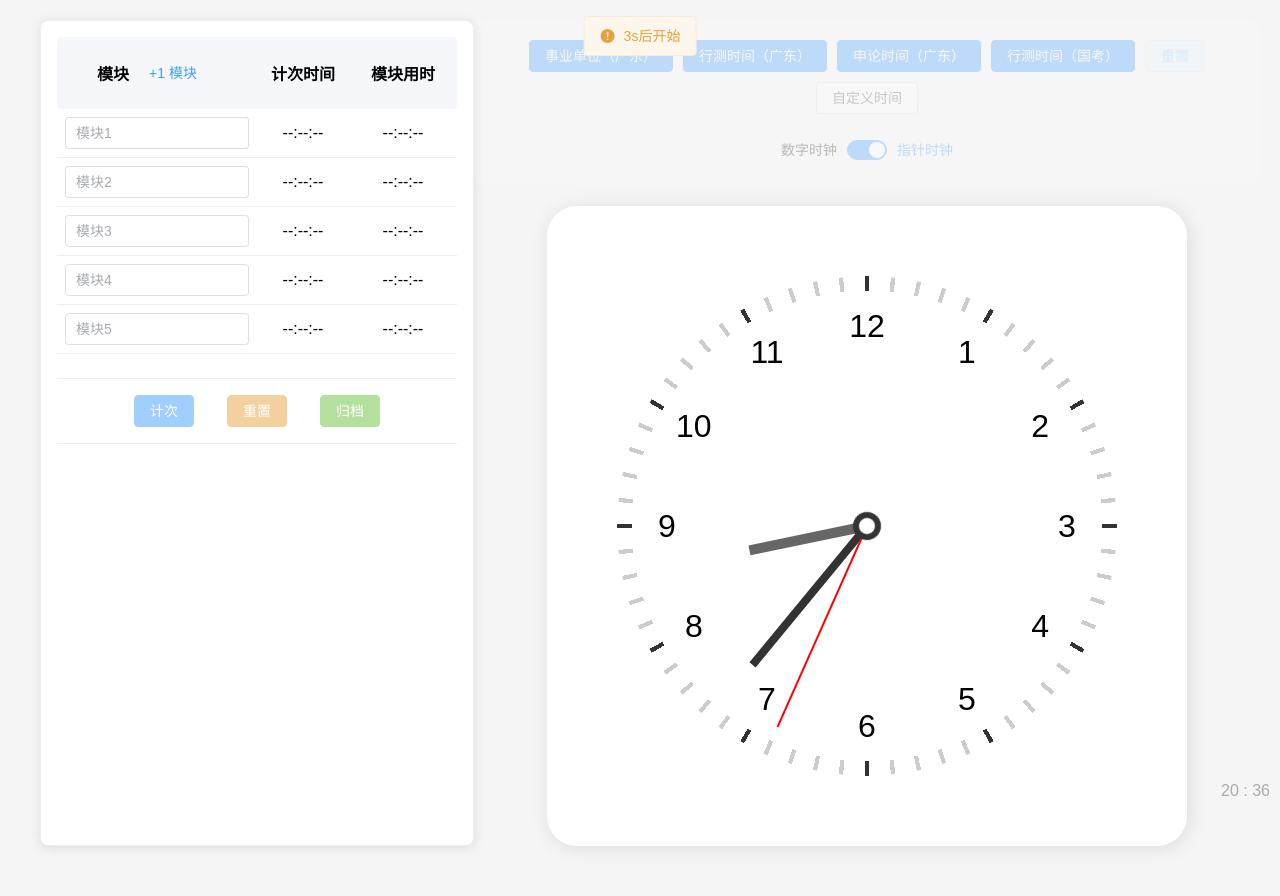
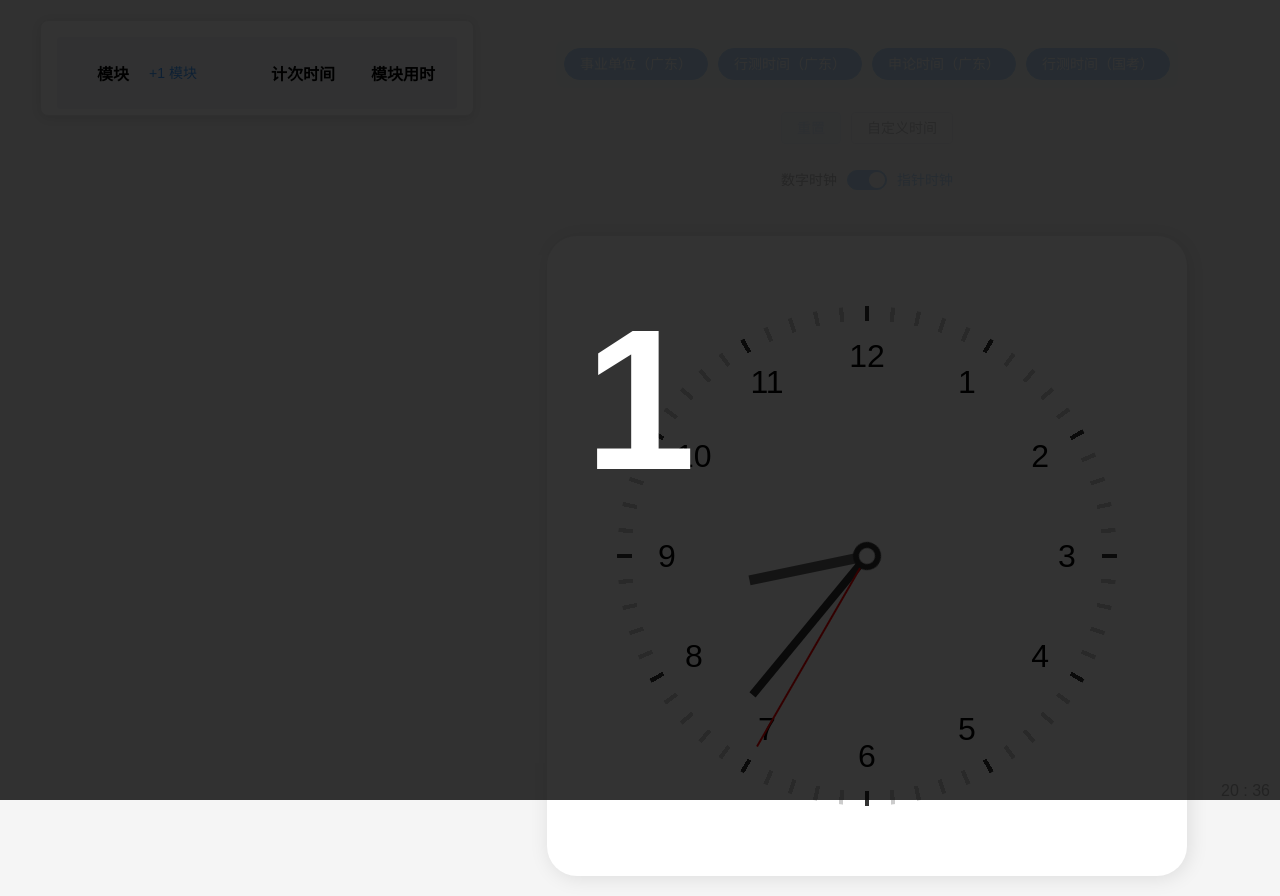
Before and after one commit to JShengchow/clock, a Vue app: page / in a window 1280 px wide. Both pictures are taken after a click on the button "事业单位（广东）". Before the commit the page ends 866 px from the top, so only its background shows below. Built offline with nearby package versions, Linux system fonts and the light colour scheme.

Commit message:
feat: enhance UI interactions - 添加全屏倒计时动画 - 优化左侧计时列表交互 - 添加列表固定功能 - 美化按钮样式 - 优化过渡动画效果

```diff
--- a/src/App.vue
+++ b/src/App.vue
@@ -1,5 +1,12 @@
 <template>
   <div id="app">
+    <!-- 全屏倒计时 -->
+    <Transition name="el-fade-in-linear">
+      <div v-if="showCountdown" class="fullscreen-countdown">
+        <div class="countdown-number">{{ countdownNumber }}</div>
+      </div>
+    </Transition>
+
     <div class="clock-container">
       <!-- 左侧计时列表 -->
       <TimingList
@@ -51,7 +58,7 @@ import { ref, computed, watch, onMounted, onUnmounted } from 'vue';
 import { formatTime, createExamTime, getRemainingTime, getCurrentDisplayTime, getExamDisplayTime } from './utils/timeUtils';
 import AnalogClock from './components/AnalogClock.vue';
 import TimeControls from './components/TimeControls.vue';
-import { ElMessage, ElMessageBox } from 'element-plus';
+import { ElLoading, ElMessage, ElMessageBox } from 'element-plus';
 import TimingList from './components/TimingList.vue';
 
 const switchClock = ref(true);
@@ -128,13 +135,36 @@ watch(
   }
 );
 
+const showCountdown = ref(false);
+const countdownNumber = ref(3);
+
+// 倒计时函数
+const startCountdown = (callback) => {
+  showCountdown.value = true;
+  countdownNumber.value = 3;
+
+  const countdownInterval = setInterval(() => {
+    countdownNumber.value--;
+    if (countdownNumber.value <= 0) {
+      clearInterval(countdownInterval);
+      showCountdown.value = false;
+      callback?.();
+    }
+  }, 1000);
+
+  // 返回清理函数
+  return () => {
+    clearInterval(countdownInterval);
+    showCountdown.value = false;
+  };
+};
+
 // 处理时间设置
 const handleSetTime = (duration, hour, minutes, seconds) => {
-  ElMessage.warning('3s后开始');
-  setTimeout(() => {
+  startCountdown(() => {
     examTimes.value = createExamTime(duration, hour, minutes, seconds);
     isExamMode.value = true;
-  }, 3000);
+  });
 };
 
 // 处理重置
@@ -224,6 +254,27 @@ const timingListRef = ref(null); // 添加对 TimingList 组件的引用
   white-space: nowrap;
 }
 
+.fullscreen-countdown {
+  position: fixed;
+  top: 0;
+  left: 0;
+  right: 0;
+  bottom: 0;
+  background: rgba(0, 0, 0, 0.8);
+  display: flex;
+  justify-content: center;
+  align-items: center;
+  z-index: 9999;
+}
+
+.countdown-number {
+  font-size: 200px;
+  color: white;
+  font-weight: bold;
+}
+
+
+/* 移动端适配 */
 @media screen and (max-width: 767px) {
   .clock-countdown {
     text-align: left;
@@ -245,5 +296,10 @@ const timingListRef = ref(null); // 添加对 TimingList 组件的引用
     padding: 10px;
     margin-bottom: 10px;
   }
+
+  .countdown-number {
+    font-size: 120px;
+  }
 }
+
 </style>
--- a/src/components/TimeControls.vue
+++ b/src/components/TimeControls.vue
@@ -1,15 +1,47 @@
 <template>
   <div class="clock-set">
+    <!-- 预设时间按钮组 -->
+    <div class="preset-group">
+      <div
+        v-for="preset in defaultPresets"
+        :key="preset.name"
+        class="preset-button-wrapper"
+      >
         <el-button
-      v-for="preset in timePresets"
-      :key="preset.name"
           @click="handleSetTime(preset)"
           :disabled="isExamMode"
           type="primary"
+          round
         >
           {{ preset.name }}
         </el-button>
+      </div>
+    </div>
 
+    <!-- 自定义时间按钮组 -->
+    <div v-if="customPresets.length" class="preset-group custom-group">
+      <div
+        v-for="preset in customPresets"
+        :key="preset.name"
+        class="preset-button-wrapper"
+      >
+        <el-button
+          @click="handleSetTime(preset)"
+          :disabled="isExamMode"
+          type="info"
+          size="small"
+          round
+        >
+          {{ preset.name }}
+        </el-button>
+        <el-icon class="delete-icon" @click="handleDeletePreset(preset)">
+          <Delete />
+        </el-icon>
+      </div>
+    </div>
+
+    <!-- 控制按钮组 -->
+    <div class="control-group">
       <el-button
         @click="handleReset"
         type="primary"
@@ -19,12 +51,10 @@
         重置
       </el-button>
 
-    <el-button
-      :disabled="isExamMode"
-      @click="visible = true"
-    >
+      <el-button :disabled="isExamMode" @click="visible = true">
         自定义时间
       </el-button>
+    </div>
 
     <el-dialog v-model="visible" title="考试时间设置" width="400px" center>
       <div class="time-settings">
@@ -65,6 +95,25 @@
             />
           </div>
         </div>
+
+        <div class="save-preset">
+          <el-checkbox v-model="saveAsPreset">添加为常用练习时间</el-checkbox>
+
+          <!-- 添加自定义名称输入框 -->
+          <div v-if="saveAsPreset" class="custom-name-input">
+            <el-input
+              v-model="customPresetName"
+              placeholder="输入自定义名称（可选）"
+              clearable
+              :maxlength="8"
+            >
+              <template #prefix>
+                <el-icon><Edit /></el-icon>
+              </template>
+            </el-input>
+            <div class="name-hint">不填写则默认使用"自定义练习1/2/3..."</div>
+          </div>
+        </div>
       </div>
 
       <template #footer>
@@ -78,23 +127,64 @@
 </template>
 
 <script setup>
-import { ref, reactive } from 'vue';
-import { ElMessage } from 'element-plus';
+import { ref, reactive, computed, onMounted } from "vue";
+import { ElMessage, ElMessageBox } from "element-plus";
+import { Delete, Edit } from "@element-plus/icons-vue";
 
 const props = defineProps({
-  isExamMode: Boolean
+  isExamMode: Boolean,
 });
 
-const emit = defineEmits(['setTime', 'reset']);
+const emit = defineEmits(["setTime", "reset"]);
 
-const timePresets = [
-  { name: '事业单位（广东）', duration: 5400, hour: 9, minute: 30, second: 0 },
-  { name: '行测时间（广东）', duration: 5400, hour: 14, minute: 0, second: 0 },
-  { name: '申论时间（广东）', duration: 7200, hour: 16, minute: 15, second: 0 },
-  { name: '行测时间（国考）', duration: 7200, hour: 9, minute: 0, second: 0 },
+// 分开存储预设和自定义时间
+const defaultPresets = [
+  {
+    name: "事业单位（广东）",
+    duration: 5400,
+    hour: 9,
+    minute: 30,
+    second: 0,
+    isCustom: false,
+  },
+  {
+    name: "行测时间（广东）",
+    duration: 5400,
+    hour: 14,
+    minute: 0,
+    second: 0,
+    isCustom: false,
+  },
+  {
+    name: "申论时间（广东）",
+    duration: 7200,
+    hour: 16,
+    minute: 15,
+    second: 0,
+    isCustom: false,
+  },
+  {
+    name: "行测时间（国考）",
+    duration: 7200,
+    hour: 9,
+    minute: 0,
+    second: 0,
+    isCustom: false,
+  },
 ];
 
+const customPresets = ref([]);
+
+// 合并所有时间预设
+const allTimePresets = computed(() => [
+  ...defaultPresets,
+  ...customPresets.value,
+]);
+
 const visible = ref(false);
+const saveAsPreset = ref(false);
+const customPresetName = ref(""); // 添加自定义名称
+
 const customTime = reactive({
   startHour: { value: 14, max: 23 },
   startMinute: { value: 0, max: 59 },
@@ -102,8 +192,16 @@ const customTime = reactive({
   durationSecond: { value: 0, max: 59 },
 });
 
+// 加载保存的自定义预设
+onMounted(() => {
+  const saved = localStorage.getItem("customTimePresets");
+  if (saved) {
+    customPresets.value = JSON.parse(saved);
+  }
+});
+
 const handleSetTime = (preset) => {
-  emit('setTime', preset.duration, preset.hour, preset.minute, preset.second);
+  emit("setTime", preset.duration, preset.hour, preset.minute, preset.second);
   visible.value = false;
 };
 
@@ -114,47 +212,122 @@ const handleCustomTime = () => {
   const durationSeconds = parseInt(customTime.durationSecond.value) || 0;
 
   // 验证输入
-  if (isNaN(startHour) || isNaN(startMinute) || startHour >= 24 || startMinute >= 60) {
-    ElMessage.error('请输入有效的开始时间');
+  if (
+    isNaN(startHour) ||
+    isNaN(startMinute) ||
+    startHour >= 24 ||
+    startMinute >= 60
+  ) {
+    ElMessage.error("请输入有效的开始时间");
     return;
   }
 
   if (durationMinutes === 0 && durationSeconds === 0) {
-    ElMessage.error('请输入有效的持续时间');
+    ElMessage.error("请输入有效的持续时间");
     return;
   }
 
   // 计算总持续时间（秒）
-  const duration = (durationMinutes * 60) + durationSeconds;
+  const duration = durationMinutes * 60 + durationSeconds;
 
   const preset = {
     duration: duration,
     hour: startHour,
     minute: startMinute,
-    second: 0
+    second: 0,
+    isCustom: true,
   };
+
+  // 如果选择保存为预设
+  if (saveAsPreset.value) {
+    const customIndex = customPresets.value.length + 1;
+    // 使用自定义名称或默认名称
+    preset.name = customPresetName.value.trim() || `自定义练习${customIndex}`;
+    customPresets.value.push(preset);
+    // 保存到本地存储
+    localStorage.setItem(
+      "customTimePresets",
+      JSON.stringify(customPresets.value)
+    );
+    ElMessage.success(`已添加为常用练习时间：${preset.name}`);
+  }
 
   handleSetTime(preset);
 
   visible.value = false;
+  saveAsPreset.value = false;
+  customPresetName.value = ""; // 重置名称输入
 
   // 使用24小时制显示时间
-  const formattedHour = startHour.toString().padStart(2, '0');
-  const formattedMinute = startMinute.toString().padStart(2, '0');
-  ElMessage.success(`时钟将调至 ${formattedHour}:${formattedMinute} ，持续 ${durationMinutes}分${durationSeconds}秒`);
+  const formattedHour = startHour.toString().padStart(2, "0");
+  const formattedMinute = startMinute.toString().padStart(2, "0");
+  ElMessage.success(
+    `时钟将调至 ${formattedHour}:${formattedMinute} ，持续 ${durationMinutes}分${durationSeconds}秒`
+  );
 };
 
 const handleReset = () => {
-  emit('reset');
+  emit("reset");
+};
+
+// 删除自定义预设
+const handleDeletePreset = (preset) => {
+  ElMessageBox.confirm(`确定要删除 "${preset.name}" 吗？`, "删除确认", {
+    confirmButtonText: "确定",
+    cancelButtonText: "取消",
+    type: "warning",
+  })
+    .then(() => {
+      // 从数组中移除
+      customPresets.value = customPresets.value.filter(
+        (p) => p.name !== preset.name
+      );
+
+      // 重新编号剩余的自定义预设
+      customPresets.value = customPresets.value.map((p, index) => ({
+        ...p,
+        name: `自定义练习${index + 1}`,
+      }));
+
+      // 更新本地存储
+      localStorage.setItem(
+        "customTimePresets",
+        JSON.stringify(customPresets.value)
+      );
+
+      ElMessage.success("删除成功");
+    })
+    .catch(() => {});
 };
 </script>
 
 <style scoped>
 .clock-set {
   display: flex;
+  flex-direction: column;
+  gap: 16px;
+  width: 100%;
+}
+
+.preset-group {
+  display: flex;
   flex-wrap: wrap;
   gap: 10px;
   justify-content: center;
+  padding: 8px;
+  border-radius: 8px;
+  background: rgba(64, 158, 255, 0.05);
+}
+
+.custom-group {
+  background: rgba(0, 0, 0, 0.02);
+}
+
+.control-group {
+  display: flex;
+  justify-content: center;
+  gap: 10px;
+  margin-top: 8px;
 }
 
 .cust-dialog {
@@ -213,4 +386,57 @@ const handleReset = () => {
   justify-content: center;
   gap: 16px;
 }
+
+.save-preset {
+  margin-top: 16px;
+  padding-top: 16px;
+  border-top: 1px solid #eee;
+  display: flex;
+  flex-direction: column;
+  gap: 12px;
+}
+
+.custom-name-input {
+  margin-top: 8px;
+  padding-left: 24px; /* 与复选框对齐 */
+}
+
+.name-hint {
+  margin-top: 4px;
+  font-size: 12px;
+  color: #909399;
+  padding-left: 8px;
+}
+
+:deep(.el-input__prefix) {
+  color: #909399;
+}
+
+.preset-button-wrapper {
+  position: relative;
+  display: inline-flex;
+  align-items: center;
+}
+
+.delete-icon {
+  position: absolute;
+  right: -8px;
+  top: -8px;
+  padding: 4px;
+  border-radius: 50%;
+  background-color: #f56c6c;
+  color: white;
+  cursor: pointer;
+  opacity: 0;
+  transition: opacity 0.3s;
+  z-index: 1;
+}
+
+.preset-button-wrapper:hover .delete-icon {
+  opacity: 1;
+}
+
+.delete-icon:hover {
+  transform: scale(1.1);
+}
 </style>
--- a/src/components/TimingList.vue
+++ b/src/components/TimingList.vue
@@ -1,5 +1,16 @@
 <template>
-  <div class="timing-list">
+  <div
+    class="timing-list"
+    :class="{ 'timing-list-inactive': !isHovered && !isPinned }"
+    @mouseenter="isHovered = true"
+    @mouseleave="isHovered = false"
+  >
+    <div
+      v-if="isHovered || isPinned"
+      class="pin-button"
+      :class="{ 'pin-active': isPinned }"
+      @click="isPinned = !isPinned"
+    ></div>
     <div class="timing-header">
       <div class="header-cell">
         <p>模块</p>
@@ -132,6 +143,9 @@ let examStartTime = ref(null);
 
 const archives = ref([]);
 const activeArchives = ref([]);
+
+const isHovered = ref(false);
+const isPinned = ref(false);
 
 // 从 localStorage 加载数据
 onMounted(() => {
@@ -378,12 +392,19 @@ defineExpose(exposed);
 
 <style scoped>
 .timing-list {
+  position: relative;
   width: 100%;
   border: 1px solid #eee;
   border-radius: 8px;
   padding: 16px;
   background: white;
   box-shadow: 0 2px 12px rgba(0, 0, 0, 0.1);
+  transition: all 0.3s ease;
+}
+
+.timing-list-inactive {
+  height: 62px;
+  overflow: hidden;
 }
 
 .timing-header {
@@ -505,4 +526,28 @@ defineExpose(exposed);
   display: flex;
   flex-direction: column;
 }
+
+.pin-button {
+  position: absolute;
+  bottom: 10px;
+  right: 50%;
+  transform: translateX(50%);
+  width: 50%;
+  height: 6px;
+  background: #eee;
+  border-radius: 4px;
+  cursor: pointer;
+  opacity: 0.5;
+  transition: all 0.3s ease;
+}
+
+.pin-button:hover {
+  opacity: .8;
+}
+
+.pin-active {
+  background: #b5cfe8;
+  height: 6px;
+  opacity: 1;
+}
 </style>
```
Lines whose indentation alone changed are shown as unchanged.
